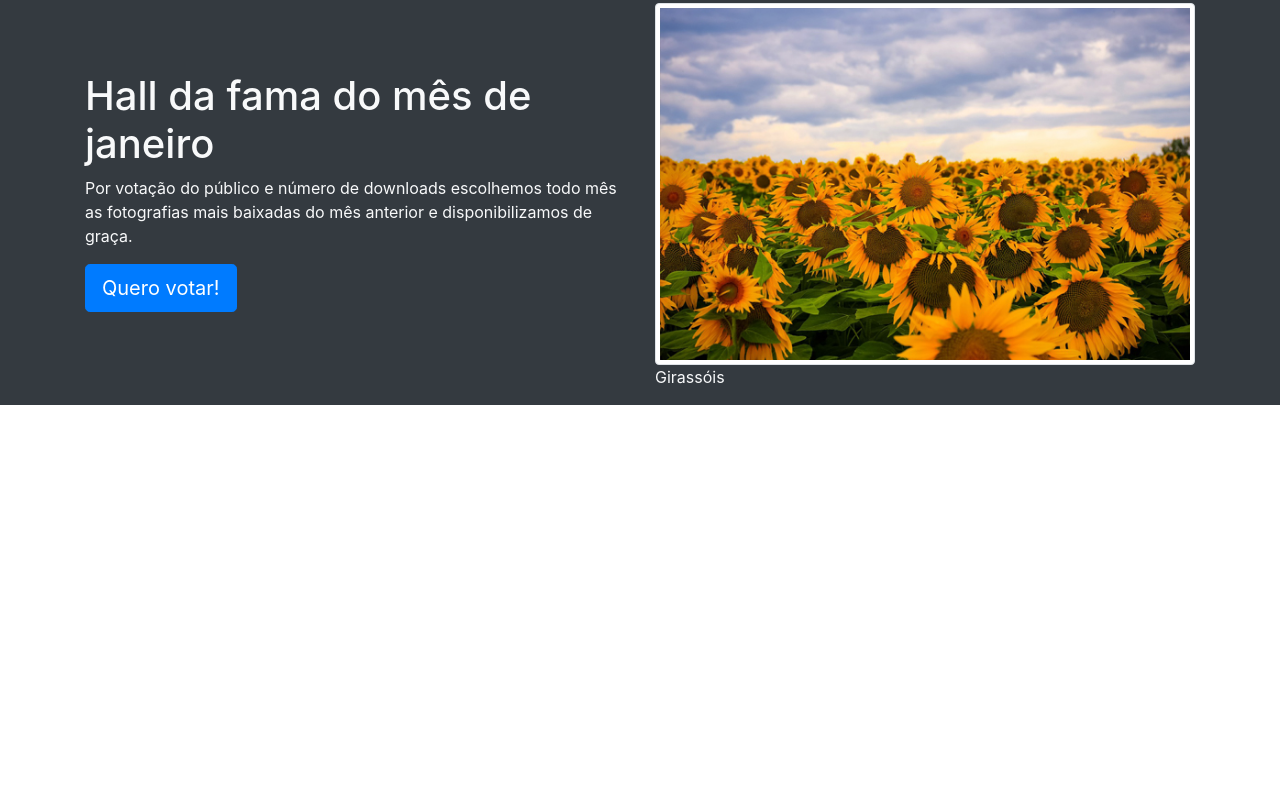
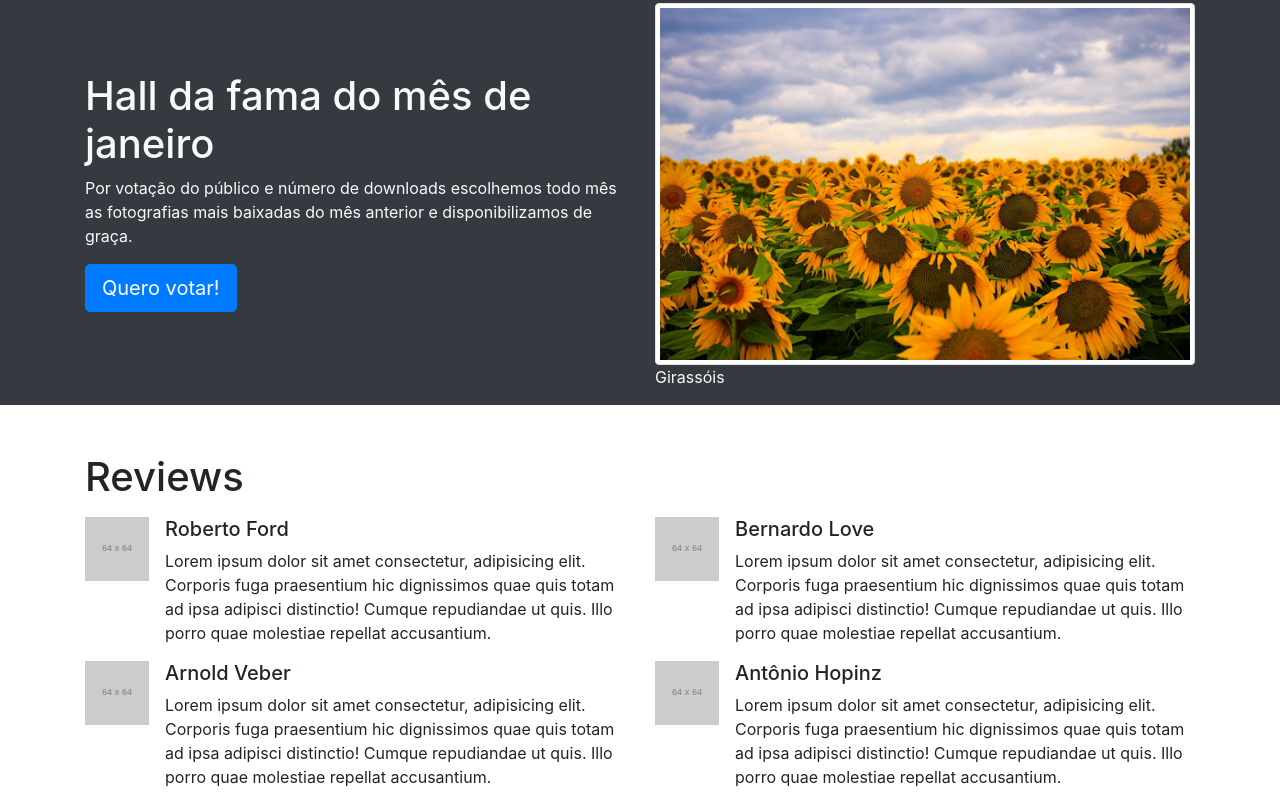
Before and after one commit to danieldhsd/projeto-better, a plain HTML site: page index.html in a window 1280 px wide. Shown: the part 907-1712 px from the top of the page. Before the commit the page ends 1312 px from the top, so only its background shows below. Drawn offline with Linux system fonts and the light colour scheme; placeholder pictures from the web are drawn by us.

Commit message:
Criando a seçao de reviews, usando o componente media

```diff
--- a/index.html
+++ b/index.html
@@ -149,6 +149,70 @@
 
         </div> <!-- .row hall -->
       </div> <!-- .container hall -->
+    </section>
+
+    <section class="reviews container pt-5">
+      <h1 class="mb-3">
+        Reviews
+      </h1>
+
+      <div class="row">
+        <div class="media col-md-6">
+          <img src="https://dummyimage.com/64x64/000000/fff" alt="Roberto Ford" class="mr-3">
+
+          <div class="media-boy">
+            <h2 class="h5">
+              Roberto Ford
+            </h2>
+
+            <p>
+              Lorem ipsum dolor sit amet consectetur, adipisicing elit. Corporis fuga praesentium hic dignissimos quae quis totam ad ipsa adipisci distinctio! Cumque repudiandae ut quis. Illo porro quae molestiae repellat accusantium.
+            </p>
+          </div>
+        </div>
+
+        <div class="media col-md-6">
+          <img src="https://dummyimage.com/64x64/000000/fff" alt="Roberto Ford" class="mr-3">
+
+          <div class="media-boy">
+            <h2 class="h5">
+              Bernardo Love
+            </h2>
+
+            <p>
+              Lorem ipsum dolor sit amet consectetur, adipisicing elit. Corporis fuga praesentium hic dignissimos quae quis totam ad ipsa adipisci distinctio! Cumque repudiandae ut quis. Illo porro quae molestiae repellat accusantium.
+            </p>
+          </div>
+        </div>
+
+        <div class="media col-md-6">
+          <img src="https://dummyimage.com/64x64/000000/fff" alt="Roberto Ford" class="mr-3">
+
+          <div class="media-boy">
+            <h2 class="h5">
+              Arnold Veber
+            </h2>
+
+            <p>
+              Lorem ipsum dolor sit amet consectetur, adipisicing elit. Corporis fuga praesentium hic dignissimos quae quis totam ad ipsa adipisci distinctio! Cumque repudiandae ut quis. Illo porro quae molestiae repellat accusantium.
+            </p>
+          </div>
+        </div>
+
+        <div class="media col-md-6">
+          <img src="https://dummyimage.com/64x64/000000/fff" alt="Roberto Ford" class="mr-3">
+
+          <div class="media-boy">
+            <h2 class="h5">
+              Antônio Hopinz
+            </h2>
+
+            <p>
+              Lorem ipsum dolor sit amet consectetur, adipisicing elit. Corporis fuga praesentium hic dignissimos quae quis totam ad ipsa adipisci distinctio! Cumque repudiandae ut quis. Illo porro quae molestiae repellat accusantium.
+            </p>
+          </div>
+        </div>
+      </div>
 
     </section>
   </main>
```
